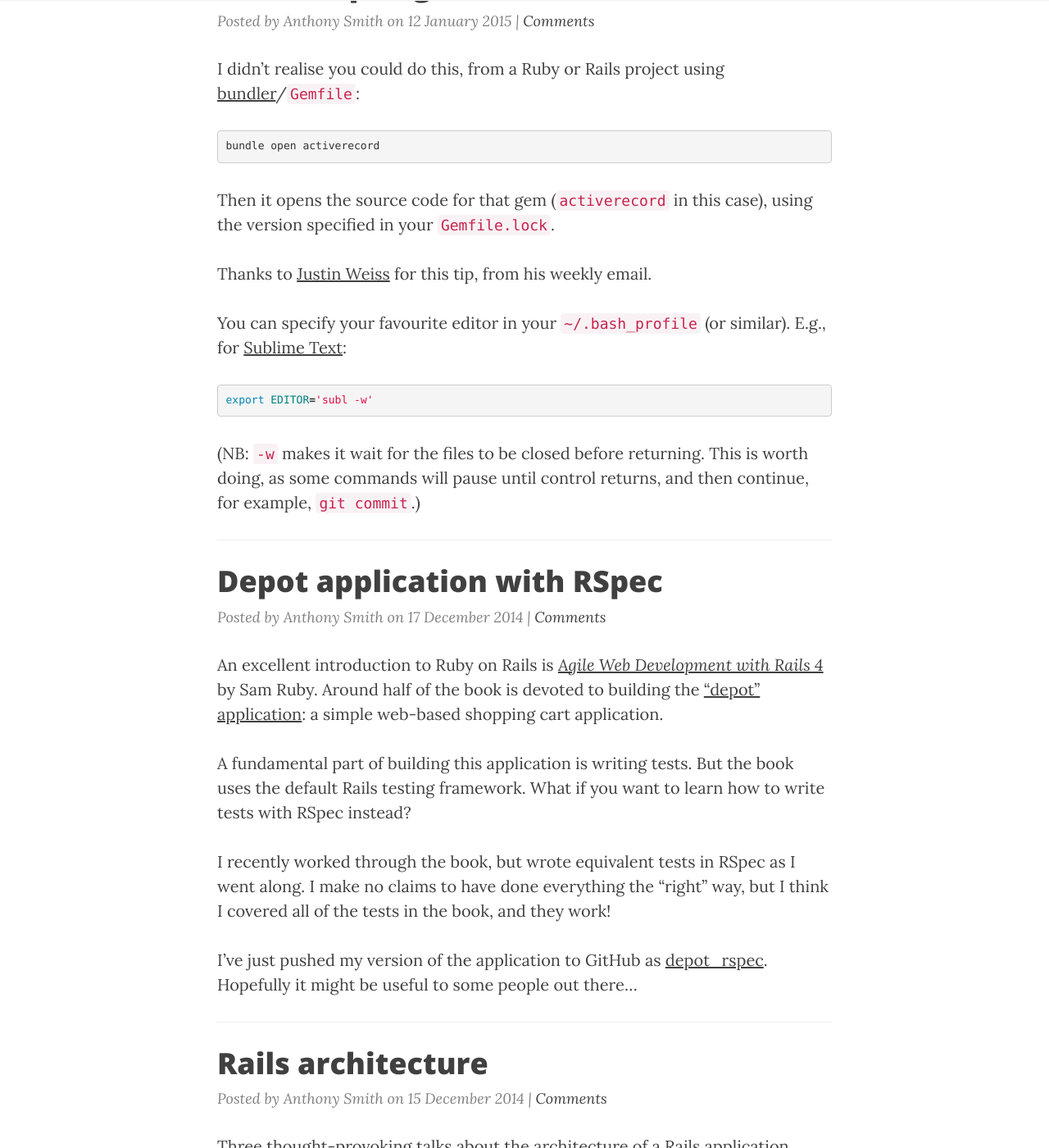
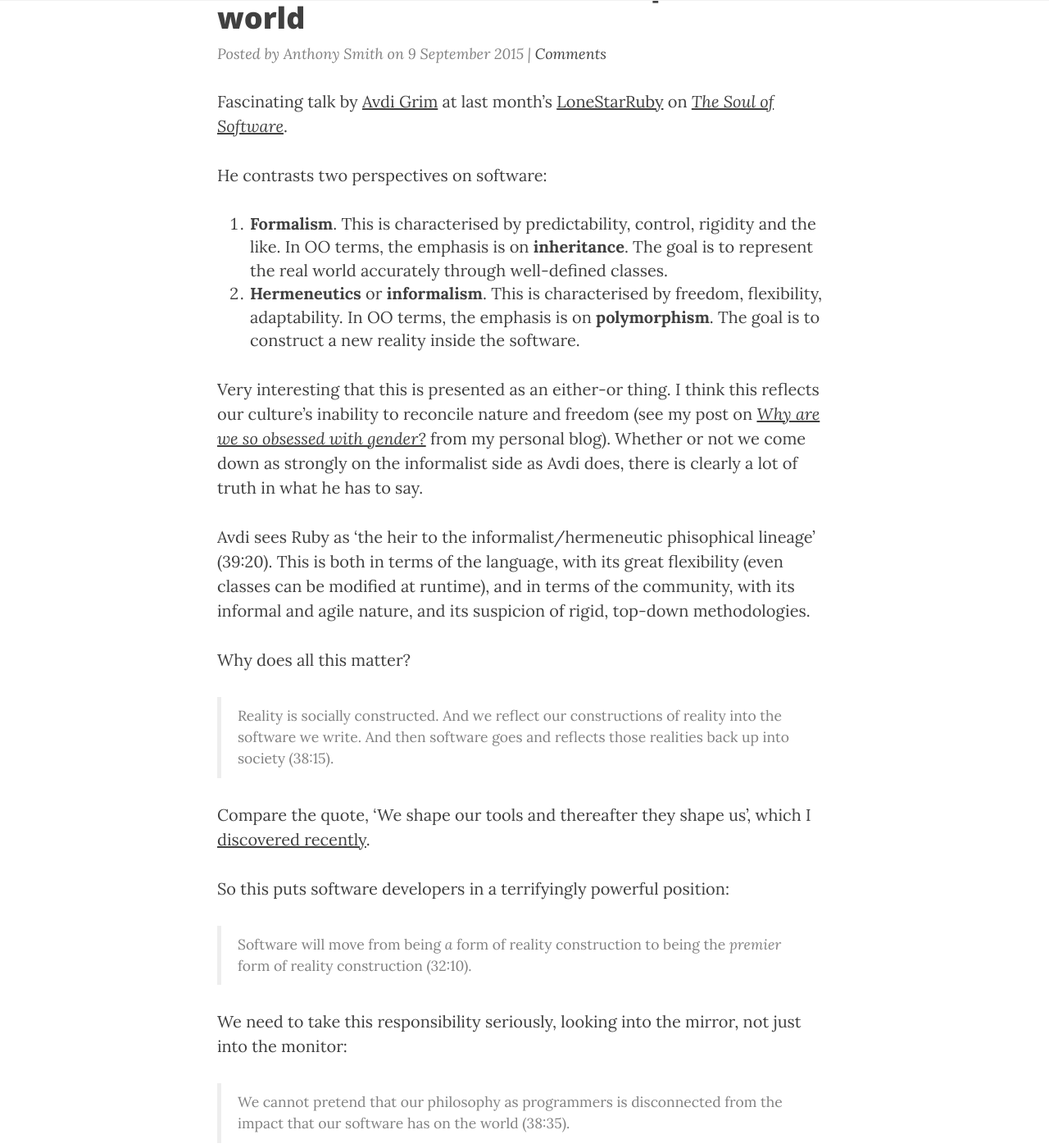
Before and after one commit to enkaptic/enkaptic.github.io, a Jekyll site: the page built from index.html, in a window 1280 px wide and 1400 px high, scrolled down 566 px. Shown: the whole window at 82% size. Built offline with Jekyll 4.4.1, drawn with Linux system fonts in a browser that asks for light colours; nearby versions of some CDN libraries; the list of posts is cut into pages by our own code; comment, search, counter and statistics services are not loaded; some of the changed text lies outside the part shown.

Commit message:
New post: When we write code, we shape the world

```diff
--- /dev/null
+++ b/_posts/2015-09-09-when-we-write-code-we-shape-the-world.md
@@ -0,0 +1,35 @@
+---
+layout: post
+title: When we write code, we shape the world
+date: 2015-09-09 08:33:46.571828000 +01:00
+---
+Fascinating talk by [Avdi Grim](http://about.avdi.org/) at last month's [LoneStarRuby](http://www.lonestarruby.org/) on [_The Soul of Software_](https://www.youtube.com/watch?v=zs0E4E83_X8).
+
+He contrasts two perspectives on software:
+
+1. **Formalism**. This is characterised by predictability, control, rigidity and the like. In OO terms, the emphasis is on **inheritance**. The goal is to represent the real world accurately through well-defined classes.
+1. **Hermeneutics** or **informalism**. This is characterised by freedom, flexibility, adaptability. In OO terms, the emphasis is on **polymorphism**. The goal is to construct a new reality inside the software.
+
+Very interesting that this is presented as an either-or thing. I think this reflects our culture's inability to reconcile nature and freedom (see my post on [_Why are we so obsessed with gender?_](http://www.anthonysmith.me.uk/2015/06/05/why-are-we-so-obsessed-with-gender/) from my personal blog). Whether or not we come down as strongly on the informalist side as Avdi does, there is clearly a lot of truth in what he has to say.
+
+Avdi sees Ruby as 'the heir to the informalist/hermeneutic phisophical lineage' (39:20). This is both in terms of the language, with its great flexibility (even classes can be modified at runtime), and in terms of the community, with its informal and agile nature, and its suspicion of rigid, top-down methodologies.
+
+Why does all this matter?
+
+> Reality is socially constructed. And we reflect our constructions of reality into the software we write. And then software goes and reflects those realities back up into society (38:15).
+
+Compare the quote, 'We shape our tools and thereafter they shape us', which I [discovered recently](http://faithinscholarship.org.uk/coding-christ/).
+
+So this puts software developers in a terrifyingly powerful position:
+
+> Software will move from being _a_ form of reality construction to being the _premier_ form of reality construction (32:10).
+
+We need to take this responsibility seriously, looking into the mirror, not just into the monitor:
+
+> We cannot pretend that our philosophy as programmers is disconnected from the impact that our software has on the world (38:35).
+
+In summary, 'When we write code, we shape the world' (41:35).
+
+Here's the talk:
+
+{% include youtube.html youtube_id="zs0E4E83_X8" %}
--- a/css/clean-blog.css
+++ b/css/clean-blog.css
@@ -107,7 +107,8 @@ hr.small {
   .navbar-custom.is-fixed {
     /* when the user scrolls down, we hide the header right above the viewport */
     position: fixed;
-    top: -67px; /* changed from 61px, not sure why */
+    /* fa-2x icon in navbar increases height from 60 to 66: increased top from 61 to 67 */
+    top: -67px;
     background-color: rgba(255, 255, 255, 0.9);
     border-bottom: 1px solid #f2f2f2;
     -webkit-transition: -webkit-transform 0.3s;
```
